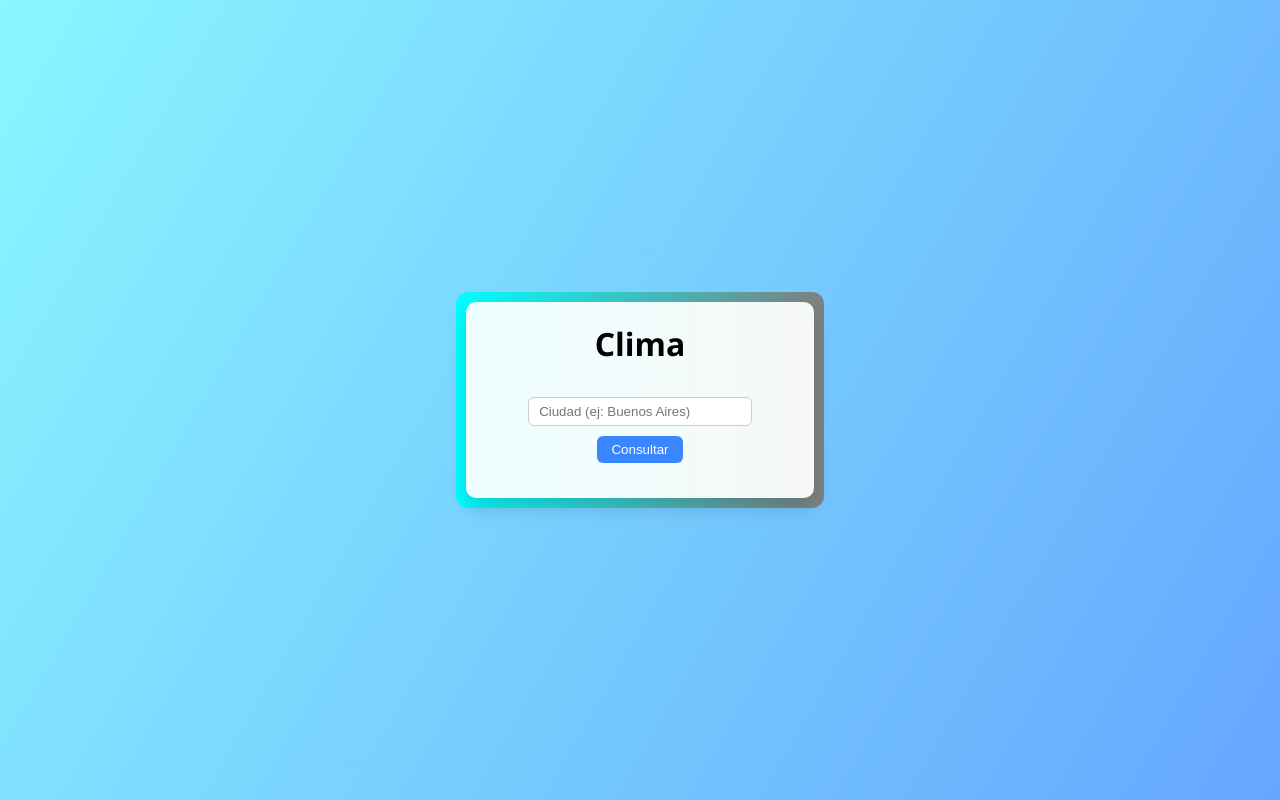
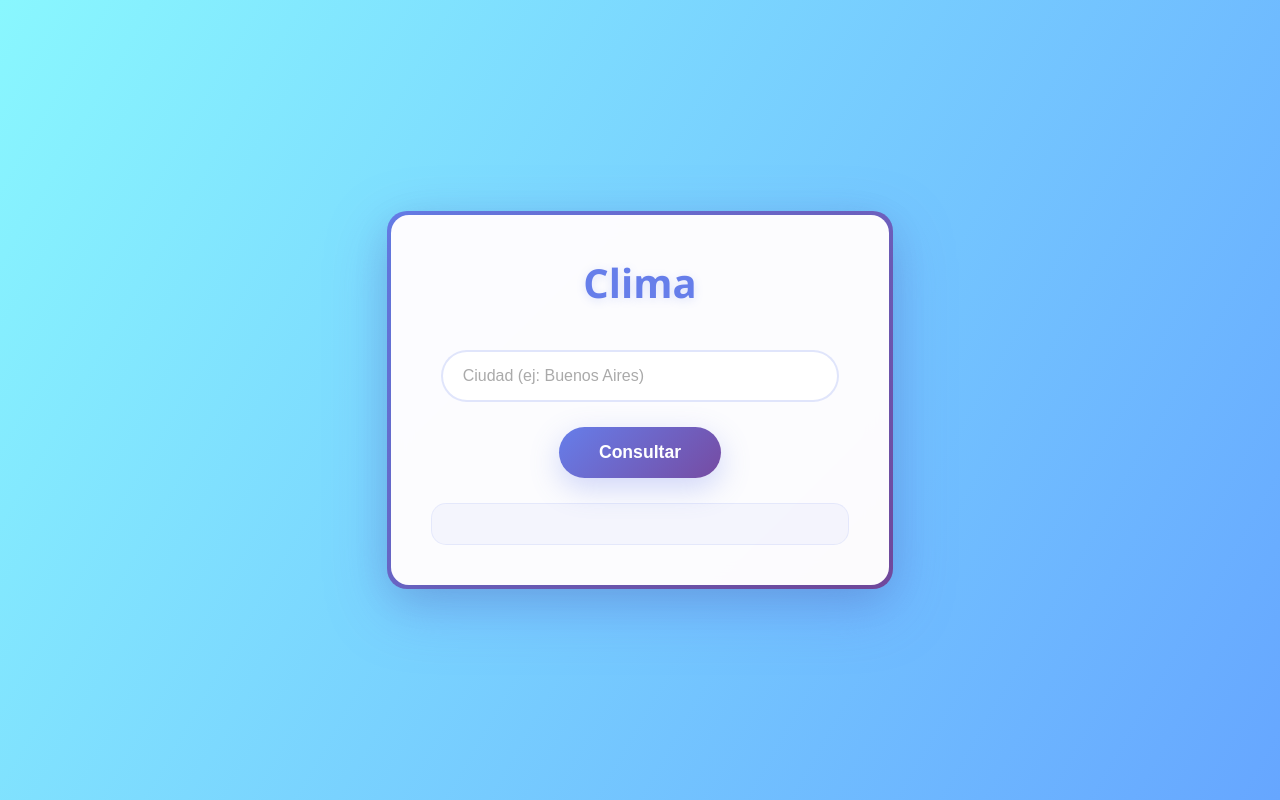
Before and after one commit to sofia59/clima, a plain HTML site: page index.html in a window 1280 px wide. Both pictures are taken after a click on the button "Comenzar". Drawn offline with Linux system fonts and the light colour scheme.

Commit message:
modifico css

```diff
--- a/style.css
+++ b/style.css
@@ -106,7 +106,17 @@ body {
   }
 }
 
-
+.ray {
+  position: absolute;
+  background: #ffd93d;
+  width: 6px;
+  height: 30px;
+  border-radius: 3px;
+  top: 50%;
+  left: 50%;
+  transform-origin: center;
+  animation: rotate 8s linear infinite;
+}
 
 .ray:nth-child(1) { transform: translate(-50%, -75px) rotate(0deg); }
 .ray:nth-child(2) { transform: translate(-50%, -75px) rotate(45deg); }
@@ -132,22 +142,16 @@ body {
   font-weight: 700;
   color: white;
   margin: 0 0 15px 0;
-  text-shadow: 0 4px 20px rgba(0, 0, 0, 0.2);
+  text-shadow: 0 4px 20px rgba(0, 0, 0, 0.4), 0 2px 4px rgba(0, 0, 0, 0.3);
   letter-spacing: -2px;
 }
 
 .landing-subtitle {
   font-size: 1.5rem;
   color: rgba(255, 255, 255, 0.95);
-  margin: 0 0 10px 0;
-  font-weight: 300;
-}
-
-.landing-description {
-  font-size: 1rem;
-  color: rgba(255, 255, 255, 0.8);
   margin: 0 0 40px 0;
   font-weight: 300;
+  text-shadow: 0 2px 10px rgba(0, 0, 0, 0.2);
 }
 
 /* Botón de inicio */
@@ -185,15 +189,6 @@ body {
   transform: translateX(5px);
 }
 
-/* Footer de landing */
-.landing-footer {
-  position: absolute;
-  bottom: 30px;
-  text-align: center;
-  color: rgba(255, 255, 255, 0.7);
-  font-size: 0.9rem;
-}
-
 /* ============= APLICACIÓN PRINCIPAL ============= */
 .main-app {
   opacity: 0;
@@ -210,56 +205,92 @@ body {
 
 .card-wrap {
   position: relative;
-  padding: 10px;
-  border-radius: 12px;
-  background: linear-gradient(270deg, #00f, #0f0, #f00, #0ff);
-  background-size: 600% 600%;
-  animation: borderMove 8s ease infinite;
-}
-
-@keyframes borderMove {
-  0% { background-position: 0% 50%; }
-  50% { background-position: 100% 50%; }
-  100% { background-position: 0% 50%; }
+  padding: 4px;
+  border-radius: 20px;
+  background: linear-gradient(135deg, #667eea 0%, #764ba2 100%);
+  box-shadow: 0 20px 60px rgba(102, 126, 234, 0.4);
 }
 
 .card {
-  background: #ffffffee;
-  border-radius: 10px;
-  padding: 20px 30px;
+  background: rgba(255, 255, 255, 0.98);
+  backdrop-filter: blur(10px);
+  border-radius: 18px;
+  padding: 40px 40px;
   text-align: center;
-  min-width: 260px;
-  box-shadow: 0 10px 20px rgba(0,0,0,0.15);
+  min-width: 320px;
+  box-shadow: 0 10px 40px rgba(0,0,0,0.1);
 }
 
 h1 {
   margin-top: 0;
+  font-size: 2.5rem;
+  color: #667eea;
+  font-weight: 700;
+  margin-bottom: 30px;
+  text-shadow: 0 2px 10px rgba(102, 126, 234, 0.2);
 }
 
 input {
-  padding: 6px 10px;
+  padding: 15px 20px;
   margin: 10px 0;
-  width: 70%;
-  border-radius: 6px;
-  border: 1px solid #ccc;
+  width: 85%;
+  border-radius: 50px;
+  border: 2px solid rgba(102, 126, 234, 0.2);
+  font-size: 1rem;
+  transition: all 0.3s ease;
+  background: white;
+}
+
+input:focus {
+  outline: none;
+  border-color: #667eea;
+  box-shadow: 0 0 0 4px rgba(102, 126, 234, 0.1);
+  transform: translateY(-2px);
+}
+
+input::placeholder {
+  color: #aaa;
 }
 
 button#botonBuscar {
-  padding: 6px 14px;
+  padding: 15px 40px;
   border: none;
-  border-radius: 6px;
-  background: #3a86ff;
+  border-radius: 50px;
+  background: linear-gradient(135deg, #667eea 0%, #764ba2 100%);
   color: #fff;
   cursor: pointer;
+  font-size: 1.1rem;
+  font-weight: 600;
+  margin-top: 15px;
+  transition: all 0.3s ease;
+  box-shadow: 0 10px 30px rgba(102, 126, 234, 0.3);
 }
 
 button#botonBuscar:hover {
-  background: #265df2;
+  transform: translateY(-3px);
+  box-shadow: 0 15px 40px rgba(102, 126, 234, 0.4);
+}
+
+button#botonBuscar:active {
+  transform: translateY(-1px);
 }
 
 .info {
-  margin-top: 15px;
-  line-height: 1.6;
+  margin-top: 25px;
+  line-height: 1.8;
+  font-size: 1.1rem;
+  color: #333;
+  padding: 20px;
+  background: rgba(102, 126, 234, 0.05);
+  border-radius: 15px;
+  border: 1px solid rgba(102, 126, 234, 0.1);
+}
+
+.info strong {
+  color: #667eea;
+  font-size: 1.3rem;
+  display: block;
+  margin-bottom: 10px;
 }
 
 /* Responsive */
@@ -281,4 +312,13 @@ button#botonBuscar:hover {
     padding: 15px 35px;
     font-size: 1rem;
   }
+
+  .card {
+    padding: 30px 25px;
+    min-width: 280px;
+  }
+
+  h1 {
+    font-size: 2rem;
+  }
 }
```
Also changed, not shown: index.html (+1 -2 lines).
